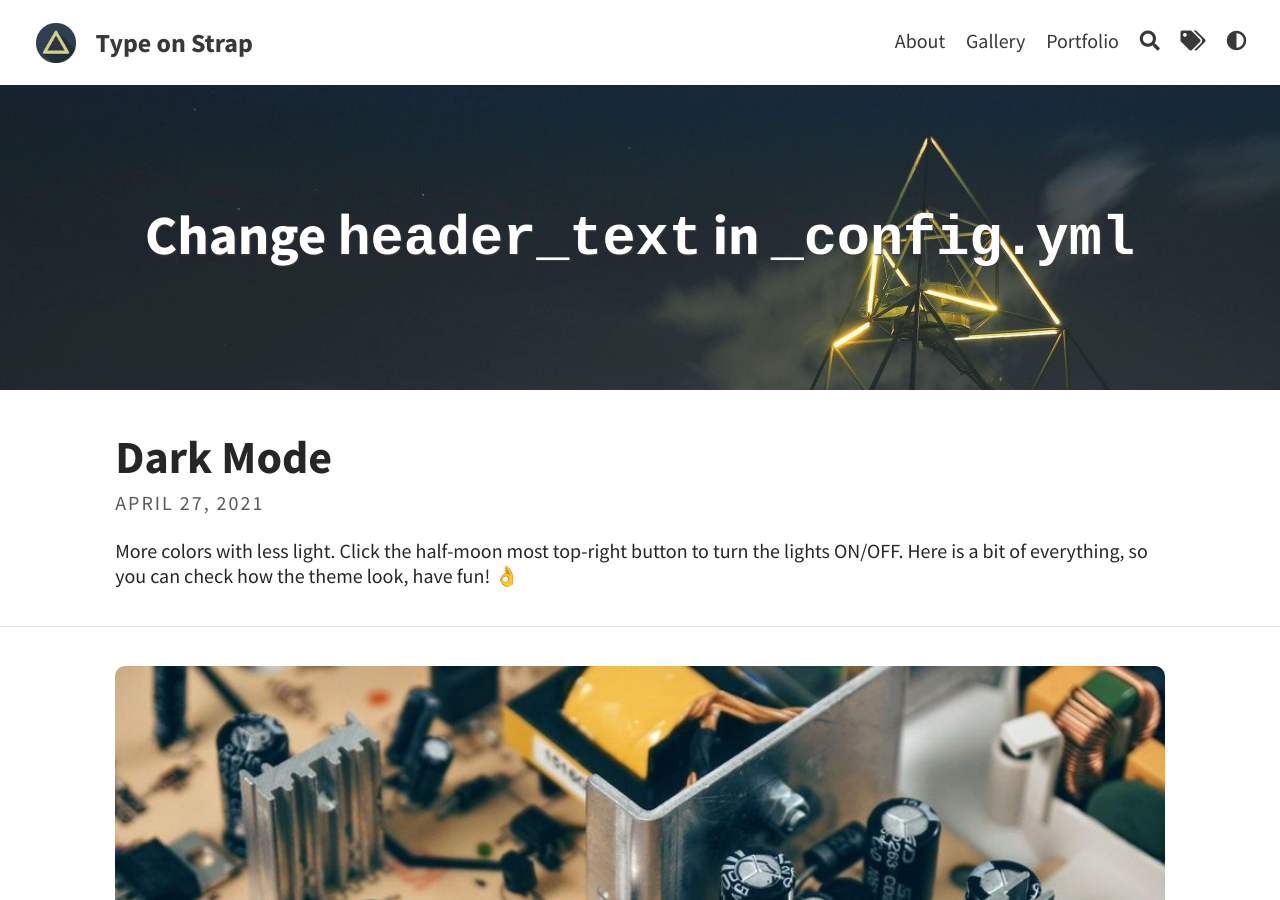
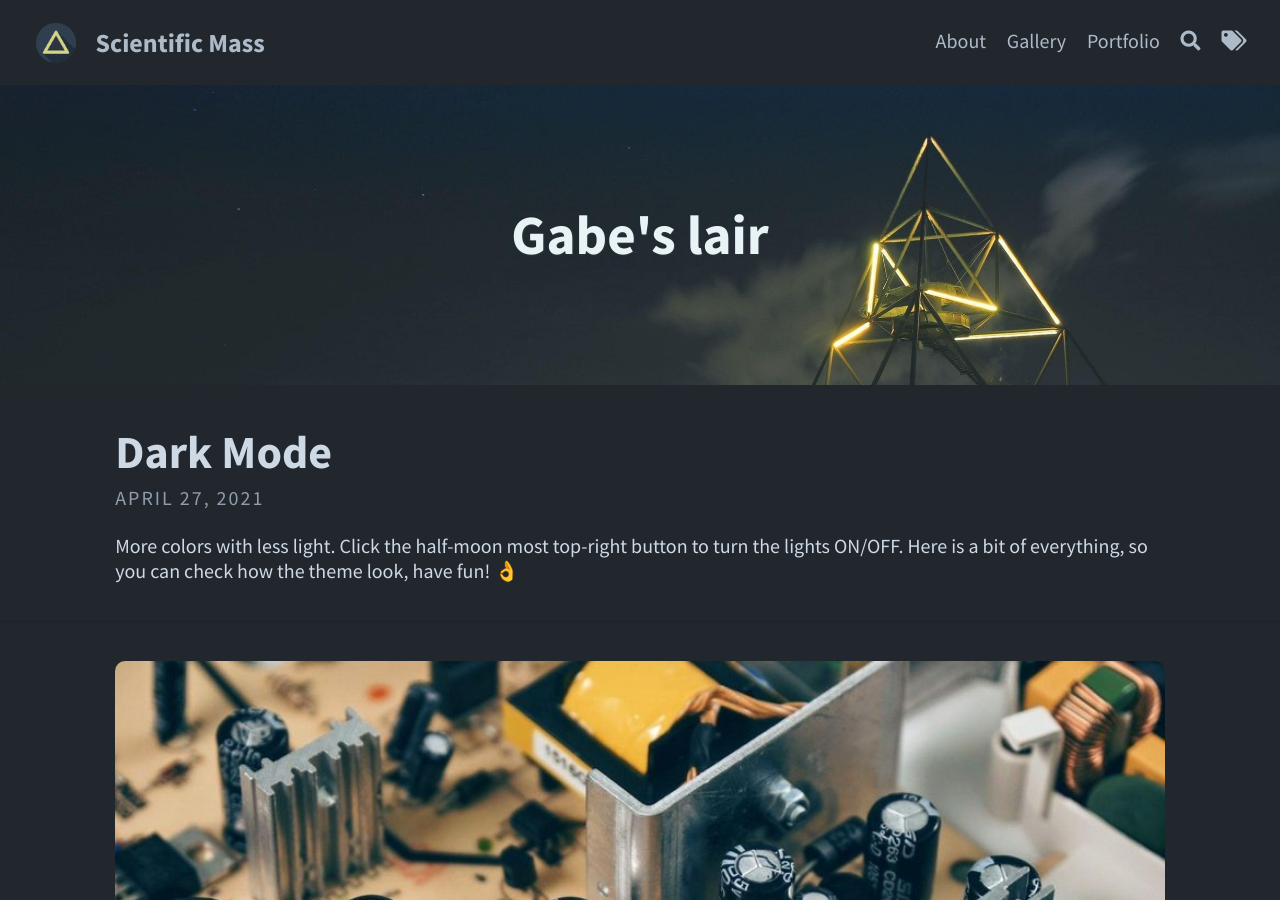
Before and after one commit to bellakg/bellakg.github.io, a Jekyll site: the page built from index.html, in a window 1280 px wide and 900 px high. Built offline with Jekyll 4.4.1, drawn with Linux system fonts in a browser that asks for light colours; the list of posts is cut into pages by our own code.

Commit message:
change site title, desc, header_text, dark theme

```diff
--- a/_config.yml
+++ b/_config.yml
@@ -3,13 +3,13 @@ baseurl: "/"
 url: "https://bellakg.github.io"
 
 # THEME-SPECIFIC CONFIGURATION
-title: Type on Strap                                    # site's title
-description: "A website with blog posts and pages"      # used by search engines
+title: Scientific Mass                                    # site's title
+description: "My Portfolio and Blog site"      # used by search engines
 avatar: assets/img/triangle.png                         # Empty for no avatar in navbar
 favicon: assets/favicon.ico                             # Icon displayed in the tab
 
 # Header and footer text
-header_text: Change <code>header_text</code> in <code>_config.yml</code>  # Change Blog header text
+header_text: Gabe's lair  # Change Blog header text
 header_feature_image: assets/img/header/triangular.jpeg
 header_feature_image_responsive: true
 footer_text: >
@@ -27,7 +27,7 @@ katex: true                                             # Enable if using math m
 mermaid: default                                        # Enable mermaid-js for diagrams, use theme: base, forest, dark, default, neutral
 google_analytics:                                       # Tracking ID, e.g. "UA-000000-01"
 cookie_consent: false                                   # To respect the usage of cookies
-color_theme: auto                                       # auto, dark or light
+color_theme: dark                                       # auto, dark or light
 
 # Comments
 comments:
```
